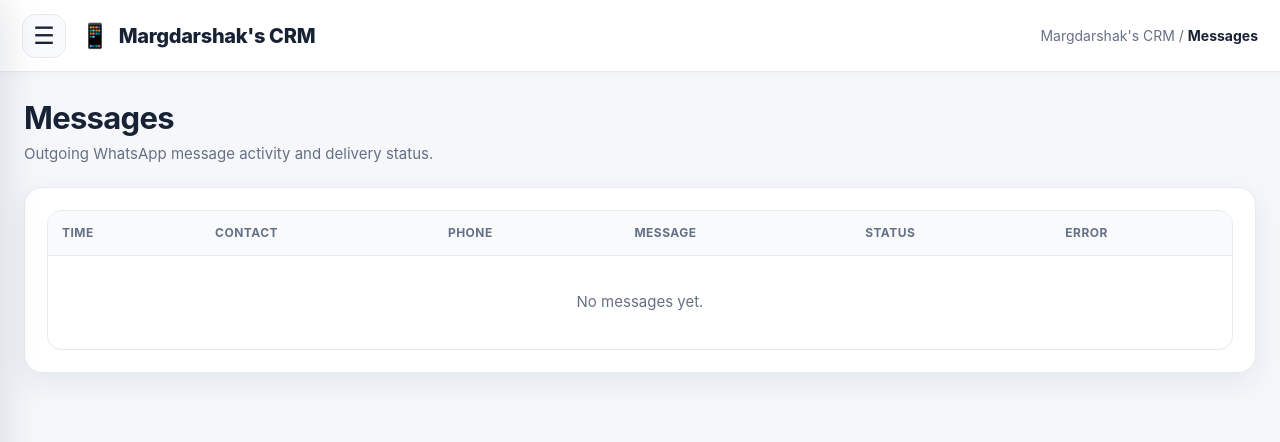
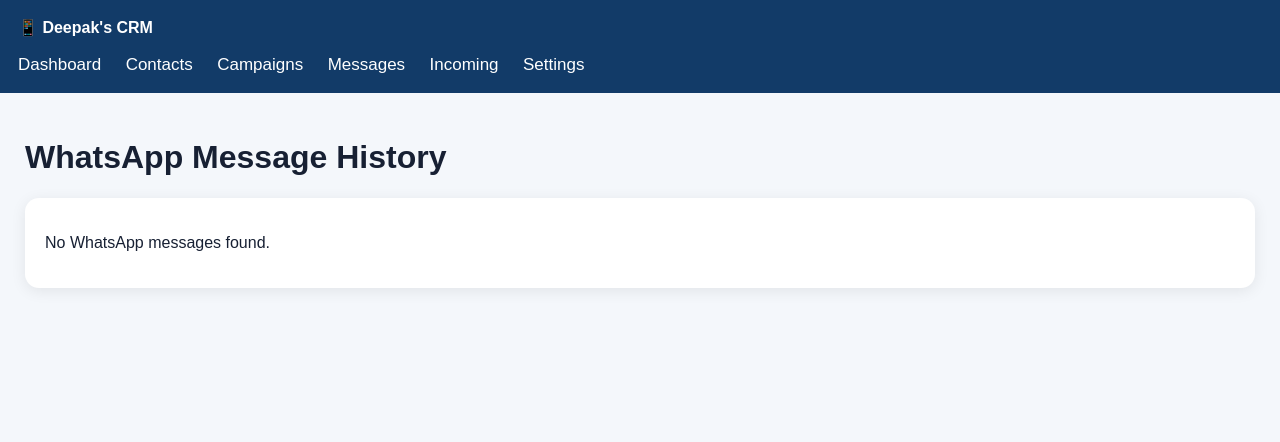
Before and after one commit to Margdarshak-india/deepaks-crm, a Flask app: template templates/messages.html in a window 1280 px wide. Shown: the top 442 px of the page. Run offline with Flask 3, Linux system fonts and the light colour scheme; the template is opened without the code that fills it, so the values that code supplies are empty; some libraries are stand-ins or nearby versions.

Commit message:
Update messages.html

```diff
--- a/templates/messages.html
+++ b/templates/messages.html
@@ -1,3 +1,203 @@
-{% extends "base.html" %}
-{% block title %}Messages - Margdarshak's CRM{% endblock %}{% block page_name %}Messages{% endblock %}
-{% block content %}<div class="heading"><h1>Messages</h1><p>Outgoing WhatsApp message activity and delivery status.</p></div><div class="card"><div class="table-wrap"><table><thead><tr><th>Time</th><th>Contact</th><th>Phone</th><th>Message</th><th>Status</th><th>Error</th></tr></thead><tbody>{% for r in rows %}<tr><td>{{ r.created_at }}</td><td>{{ r.contact_name or 'Customer' }}</td><td>{{ r.phone }}</td><td style="max-width:360px;white-space:pre-wrap;word-break:break-word">{{ r.message }}</td><td><span class="badge {% if r.status in ['accepted','sent','delivered','read'] %}success{% elif r.status=='failed' %}danger{% else %}neutral{% endif %}">{{ r.status }}</span></td><td style="max-width:350px;word-break:break-word;color:var(--danger)">{{ r.error or '' }}</td></tr>{% else %}<tr><td colspan="6" class="empty">No messages yet.</td></tr>{% endfor %}</tbody></table></div></div>{% endblock %}
+<!DOCTYPE html>
+<html lang="en">
+<head>
+    <meta charset="UTF-8">
+    <meta name="viewport" content="width=device-width, initial-scale=1.0">
+    <title>WhatsApp Messages - Deepak's CRM</title>
+
+    <style>
+        body {
+            margin: 0;
+            font-family: Arial, sans-serif;
+            background: #f4f7fb;
+            color: #172033;
+        }
+
+        nav {
+            background: #123b68;
+            padding: 18px;
+            color: white;
+        }
+
+        nav a {
+            color: white;
+            text-decoration: none;
+            margin-right: 20px;
+            font-size: 17px;
+        }
+
+        .container {
+            padding: 25px;
+        }
+
+        h1 {
+            font-size: 32px;
+        }
+
+        .card {
+            background: white;
+            border-radius: 14px;
+            padding: 20px;
+            box-shadow: 0 3px 15px rgba(0,0,0,0.08);
+            overflow-x: auto;
+        }
+
+        table {
+            width: 100%;
+            border-collapse: collapse;
+        }
+
+        th, td {
+            padding: 13px;
+            border-bottom: 1px solid #ddd;
+            text-align: left;
+            vertical-align: top;
+        }
+
+        th {
+            background: #eef3f8;
+        }
+
+        .accepted {
+            color: #16803c;
+            font-weight: bold;
+        }
+
+        .failed {
+            color: #d62828;
+            font-weight: bold;
+        }
+
+        .status {
+            font-weight: bold;
+        }
+
+        .error {
+            color: #d62828;
+            max-width: 350px;
+            word-break: break-word;
+        }
+
+        @media(max-width: 600px) {
+            .container {
+                padding: 15px;
+            }
+
+            h1 {
+                font-size: 27px;
+            }
+
+            nav a {
+                display: inline-block;
+                margin-bottom: 8px;
+            }
+
+            table {
+                font-size: 14px;
+            }
+        }
+    </style>
+</head>
+
+<body>
+
+<nav>
+    <strong>📱 Deepak's CRM</strong>
+    <br><br>
+
+    <a href="{{ url_for('dashboard') }}">Dashboard</a>
+    <a href="{{ url_for('contacts') }}">Contacts</a>
+    <a href="{{ url_for('campaigns') }}">Campaigns</a>
+    <a href="{{ url_for('messages') }}">Messages</a>
+    <a href="{{ url_for('incoming') }}">Incoming</a>
+    <a href="{{ url_for('settings') }}">Settings</a>
+</nav>
+
+<div class="container">
+
+    <h1>WhatsApp Message History</h1>
+
+    <div class="card">
+
+        {% if rows %}
+
+        <table>
+            <thead>
+                <tr>
+                    <th>ID</th>
+                    <th>Contact</th>
+                    <th>Phone</th>
+                    <th>Message</th>
+                    <th>Status</th>
+                    <th>WhatsApp ID</th>
+                    <th>Error</th>
+                    <th>Created</th>
+                </tr>
+            </thead>
+
+            <tbody>
+
+            {% for row in rows %}
+
+                <tr>
+
+                    <td>{{ row["id"] }}</td>
+
+                    <td>
+                        {{ row["contact_name"] or "Unknown" }}
+                    </td>
+
+                    <td>
+                        {{ row["phone"] }}
+                    </td>
+
+                    <td>
+                        {{ row["message"] }}
+                    </td>
+
+                    <td class="status
+                        {% if row['status'] == 'failed' %}
+                            failed
+                        {% elif row['status'] in ['sent','delivered','read','accepted'] %}
+                            accepted
+                        {% endif %}
+                    ">
+                        {{ row["status"] }}
+                    </td>
+
+                    <td>
+                        {{ row["wa_message_id"] or "-" }}
+                    </td>
+
+                    <td class="error">
+                        {{ row["error"] or "-" }}
+                    </td>
+
+                    <td class="created-time">
+                        {{ row["created_at"]|ist_datetime }} IST
+                    </td>
+
+                </tr>
+
+            {% endfor %}
+
+            </tbody>
+        </table>
+
+        {% else %}
+
+            <p>No WhatsApp messages found.</p>
+
+        {% endif %}
+
+    </div>
+
+</div>
+
+<script>
+// Refresh periodically so webhook delivery/read updates appear without manual reload.
+setTimeout(function () { window.location.reload(); }, 15000);
+</script>
+
+</body>
+</html>
```
